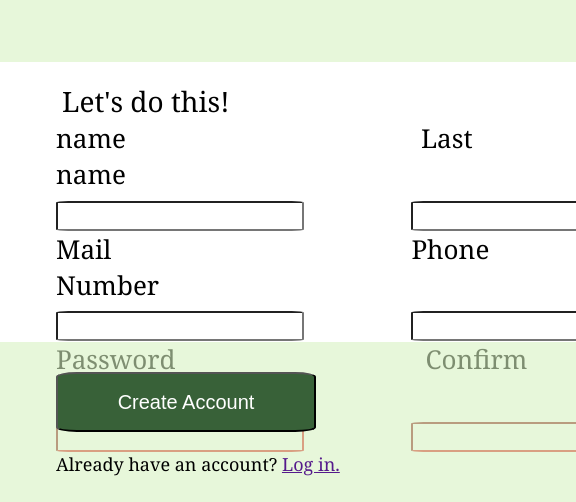
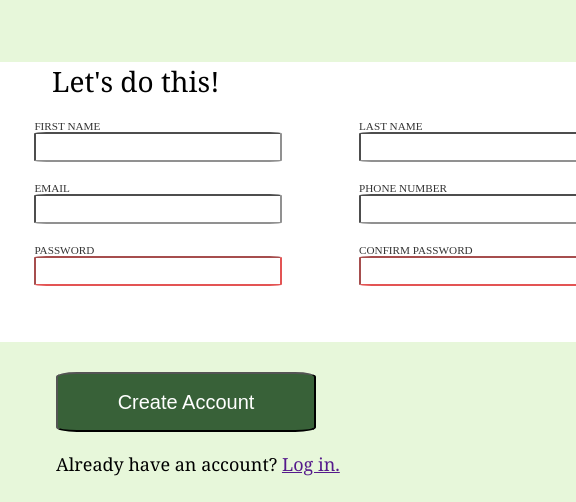
Before and after one commit to SadetTurhan/Sign-up-Form, a plain HTML site: page index.html in a window 1280 px wide. Shown: the part 238-740 px from the top of the page, 704-1280 px from the left. Drawn offline with Linux system fonts and the light colour scheme.

Commit message:
edit readme.md

```diff
--- a/index.html
+++ b/index.html
@@ -9,7 +9,8 @@
 </head>
 <body>
     <div class="container">
-        <header >
+        <header>
+
             <div><img class="signup" src=signup.jpg></div>
         </header>
         <div class="hero">
@@ -21,22 +22,37 @@
             </div>
         </div>
         <footer>
-            <div class="inputs-place">
+
                 <div class="msg">Let's do this!</div>
-                <div></div>
-                <div>
-                <div><a class="names">name</a><a class="names">Last name</a></div>
-                <input class="fill" type="text">
-                <input class="fill" type="text">
+                <div class="inputs-place left">
+
+                <div class="input">
+                    <label for="first-name">First name</label>
+                    <input class="fill" type="text">
                 </div>
-                <div>
-                <div><a class="contact">Mail</a><a class="contact">Phone Number</a></div>
-                <input class="fill" type="text">
-                <input class="fill" type="text">
+                <div class="input">
+                    <label for="last-name">Last name</label>
+                    <input class="fill" type="text">
                 </div>
-                <div><a class="pass">Password</a><a class="pass">Confirm Password</a></div>
-                <input class="fill" type="text" required>
-                <input class="fill" type="text" required>
+
+                <div class="input">
+                    <label for="email">Email</label>
+                    <input class="fill" type="text">
+                </div>
+                <div class="input">
+                    <label for="phone-number">Phone number</label>
+                    <input class="fill" type="text">
+                </div>
+                <div class="input">
+                    <label for="password">Password</label>
+                    <input class="fill" type="text" required>
+                </div>
+
+                    <div class="input">
+
+                        <label for="confirm-password">Confirm password</label>
+                    <input class="fill" type="text" required>
+                </div>
 
             </div>
         </footer>
--- a/style.css
+++ b/style.css
@@ -40,10 +40,15 @@ footer{
 }
 
 .inputs-place{
-    margin-top: 20px;
-    margin-left: 60px;
-    font-size: 26px;
-    font-family: Cambria, Cochin, Georgia, Times, 'Times New Roman', serif;
+    display: flex;
+    flex-flow: row wrap;
+    gap: 20px;
+    padding-top: 20px;
+    padding-bottom: 20px;
+}
+
+.left{
+    padding-left: 3vw;
 }
 
 .create-account{
@@ -91,4 +96,14 @@ input:invalid {
     font-size: 28px;
     margin-left: 6px;
     font-family: Cambria, Cochin, Georgia, Times, 'Times New Roman', serif;
+    padding-left: 50px;
 }
+
+.input{
+    display: flex;
+    flex-flow: column wrap;
+    width: 40%;
+    font-size: 0.7rem;
+    text-transform: uppercase;
+    opacity: 80%;
+}
```
